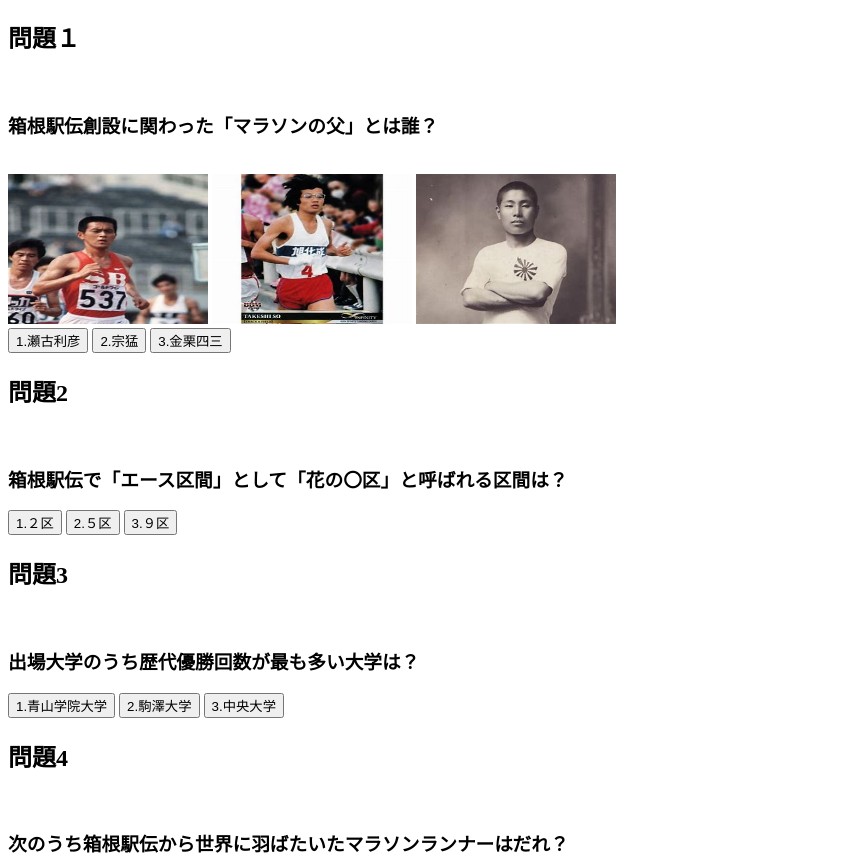
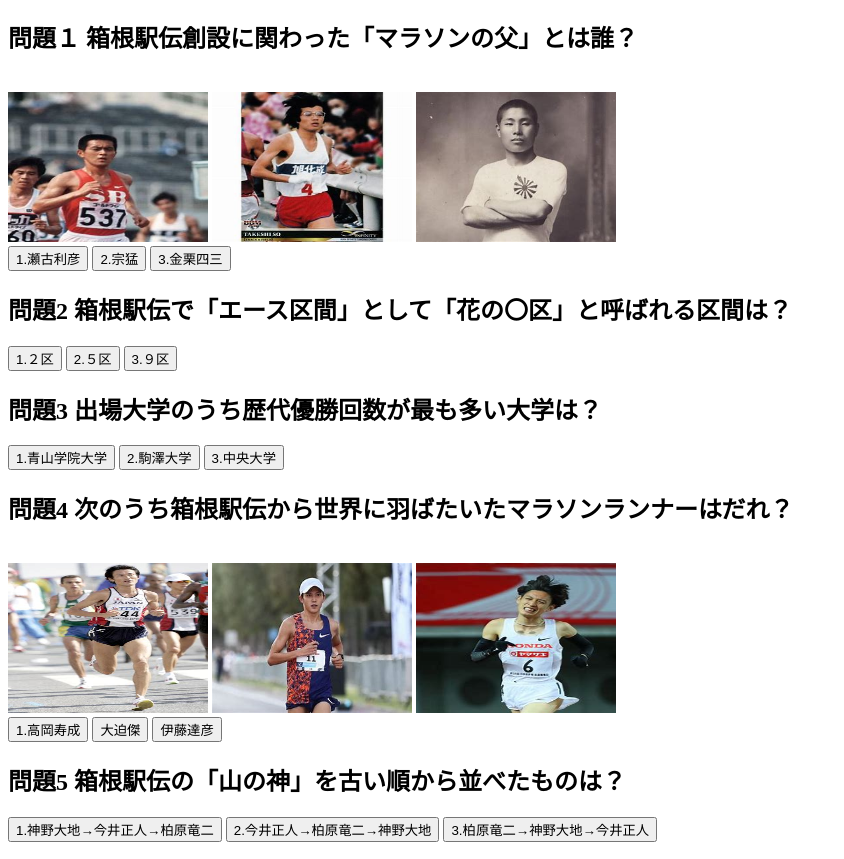
Before and after one commit to koharuuun/akigakkikadai, a plain HTML site: page index.html in a window 1280 px wide. Shown: the part 70-929 px from the top of the page, without its empty margins (0-844 px from the left). Drawn offline with Linux system fonts and the light colour scheme.

Commit message:
Update index.html
Signed-off-by: koharuuun <167832728+koharuuun@users.noreply.github.com>

```diff
--- a/index.html
+++ b/index.html
@@ -18,8 +18,7 @@
  </head>
 <body>
  <h1>箱根駅伝クイズ</h1>
-  <h2>問題１</h2>
-  <br><h3>箱根駅伝創設に関わった「マラソンの父」とは誰？</h3>
+  <h2>問題１ 箱根駅伝創設に関わった「マラソンの父」とは誰？</h2>
  <br><img src='./image/seko.jpg' class="imagechange">
  <img src='./image/mou.jpg'  class="imagechange">
  <img src='./image/kanaguri.jpg' class="imagechange">
@@ -30,24 +29,21 @@
    onclick="sayhello2();">
   <input type="button" value="3.金栗四三"
    onclick="sayhello3();">
-  <h2>問題2</h2>
-  <br><h3>箱根駅伝で「エース区間」として「花の〇区」と呼ばれる区間は？</h3>
+  <h2>問題2 箱根駅伝で「エース区間」として「花の〇区」と呼ばれる区間は？</h2>
   <input type="button" value="1.２区"
    onclick="sayhello4();">
   <input type="button" value="2.５区"
    onclick="sayhello5();">
   <input type="button" value="3.９区"
    onclick="sayhello6();">
- <h2>問題3</h2>
-  <br><h3>出場大学のうち歴代優勝回数が最も多い大学は？</h3>
+ <h2>問題3 出場大学のうち歴代優勝回数が最も多い大学は？</h2>
   <input type="button" value="1.青山学院大学"
    onclick="sayhello7();">
   <input type="button" value="2.駒澤大学"
    onclick="sayhello8();">
   <input type="button" value="3.中央大学"
    onclick="sayhello9();">
- <h2>問題4</h2>
-  <br><h3>次のうち箱根駅伝から世界に羽ばたいたマラソンランナーはだれ？</h3>
+ <h2>問題4 次のうち箱根駅伝から世界に羽ばたいたマラソンランナーはだれ？</h2>
  <br><img src='./image/takaoka.jpg' class="imagechange">
  <img src='./image/oosako.jpg'  class="imagechange">
  <img src='./image/ito.jpg' class="imagechange">
@@ -57,8 +53,7 @@
    onclick="sayhello11();">
   <input type="button" value="伊藤達彦"
    onclick="sayhello12();">
- <h2>問題5</h2>
-  <br><h3>箱根駅伝の「山の神」を古い順から並べたものは？</h3>
+ <h2>問題5 箱根駅伝の「山の神」を古い順から並べたものは？</h2>
   <input type="button" value="1.神野大地→今井正人→柏原竜二"
    onclick="sayhello13();">
   <input type="button" value="2.今井正人→柏原竜二→神野大地"
```
